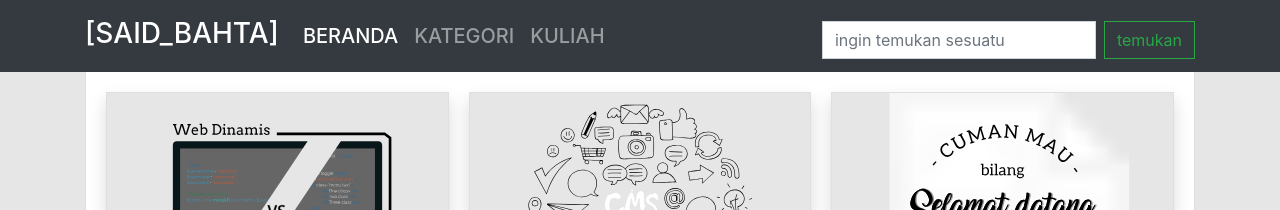
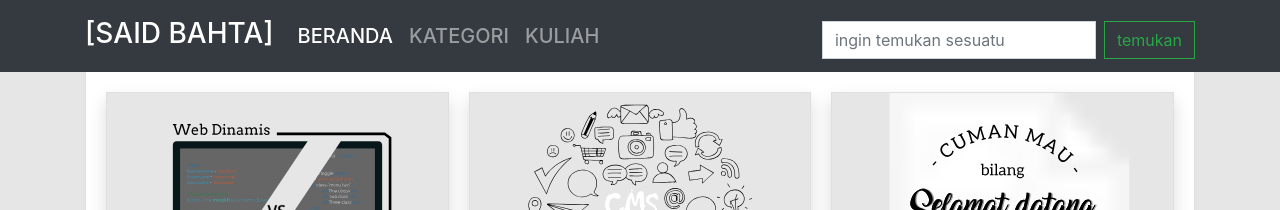
Before and after one commit to surtinaali/blog, a Jekyll site: the page built from index.html, in a window 1280 px wide. Shown: the top 210 px of the page. Built offline with Jekyll 4.4.1, drawn with Linux system fonts in a browser that asks for light colours.

Commit message:
ganti nama blog

```diff
--- a/_config.yml
+++ b/_config.yml
@@ -13,7 +13,7 @@
 # you will see them accessed via {{ site.title }}, {{ site.email }}, and so on.
 # You can create any custom variable you would like, and they will be accessible
 # in the templates via {{ site.myvariable }}.
-title: SAID_BAHTA
+title: SAID BAHTA
 email: saidbahta@yahoo.co.id
 fb: https://web.facebook.com/bahtasaid
 blog: https://saidbahta.wordpress.com
```
